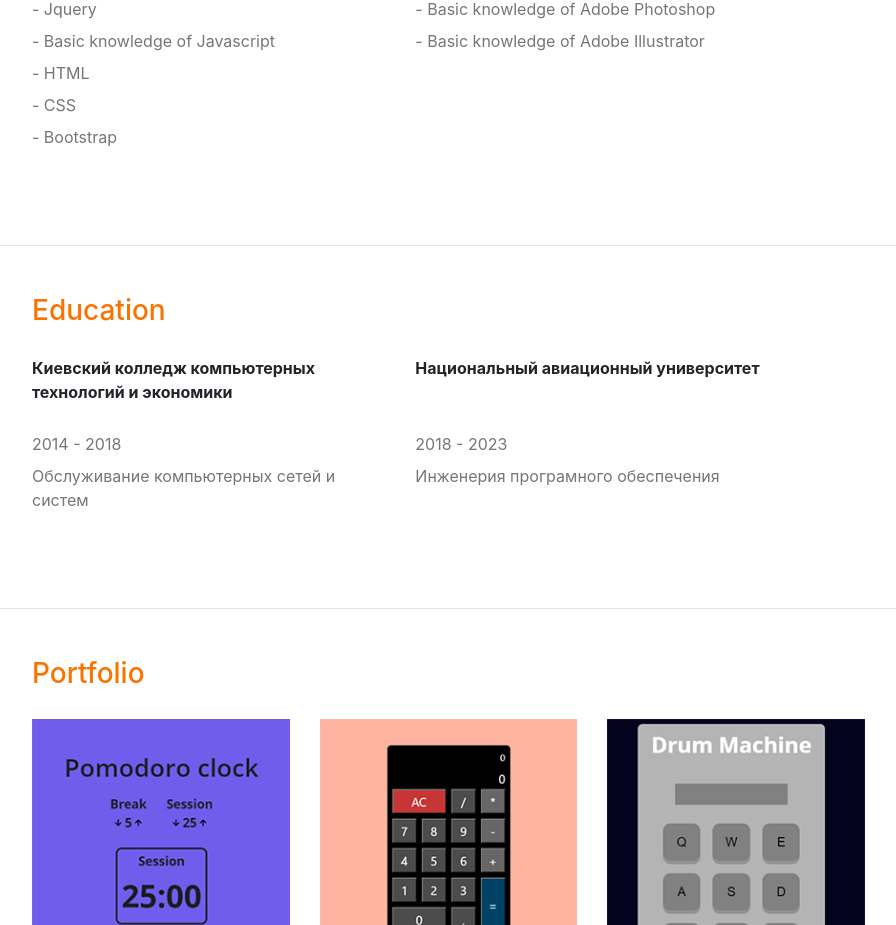
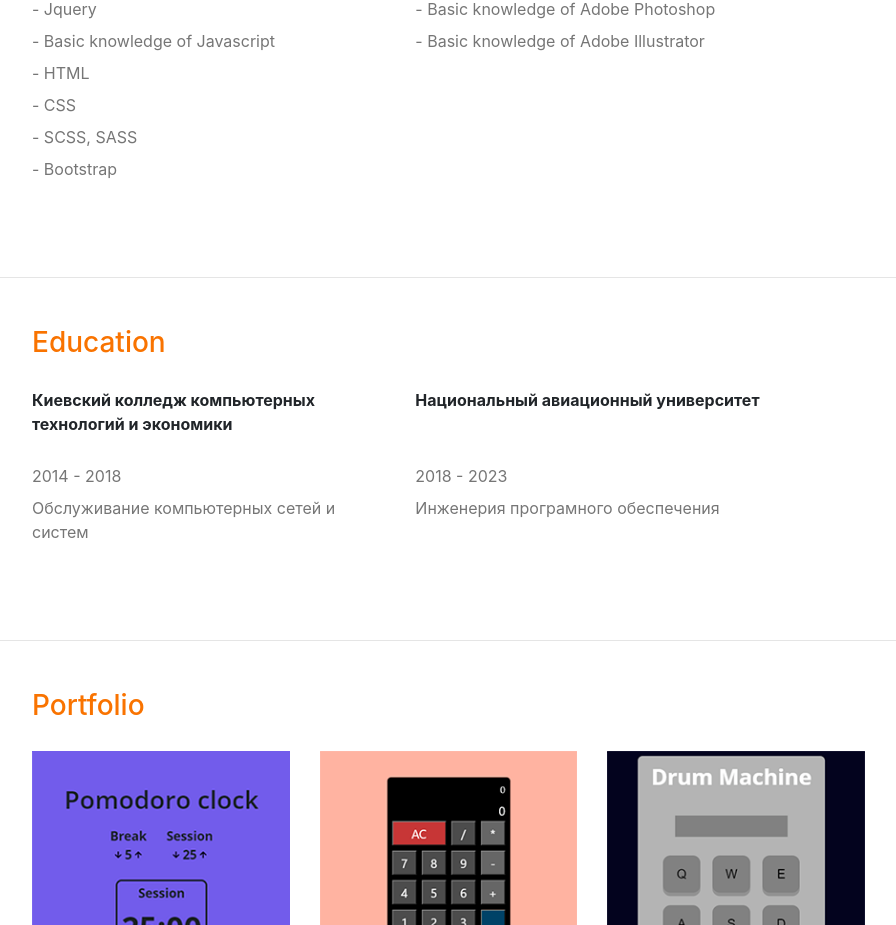
Before and after one commit to Aleksandr130402/portfolio, a React (Create React App) app in the folder client/: page / in a window 1280 px wide. Shown: the part 860-1785 px from the top of the page, without its empty margins (48-944 px from the left). Built offline with nearby package versions, Linux system fonts and the light colour scheme.

Commit message:
Changed Skills.js

```diff
--- a/client/src/Skills.js
+++ b/client/src/Skills.js
@@ -15,6 +15,7 @@ export default function Skills () {
 					<dd>- Basic knowledge of Javascript</dd>
 					<dd>- HTML</dd>
 					<dd>- CSS</dd>
+					<dd>- SCSS, SASS</dd>
 					<dd>- Bootstrap</dd>
 					</dl>
 				</div>
```
Also changed, not shown: 8 other files (tests, documents, lock files or other folders).
